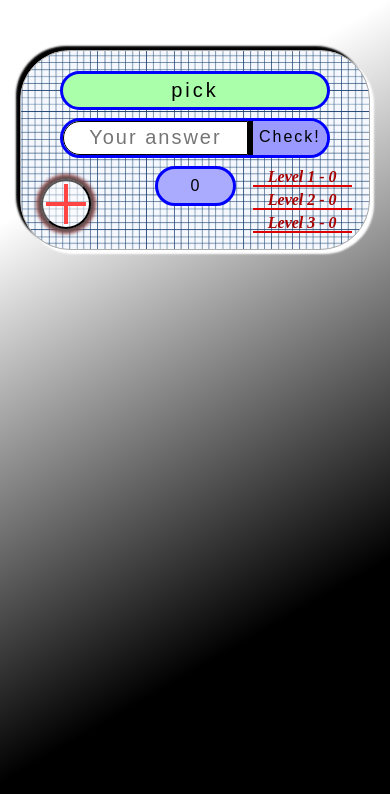
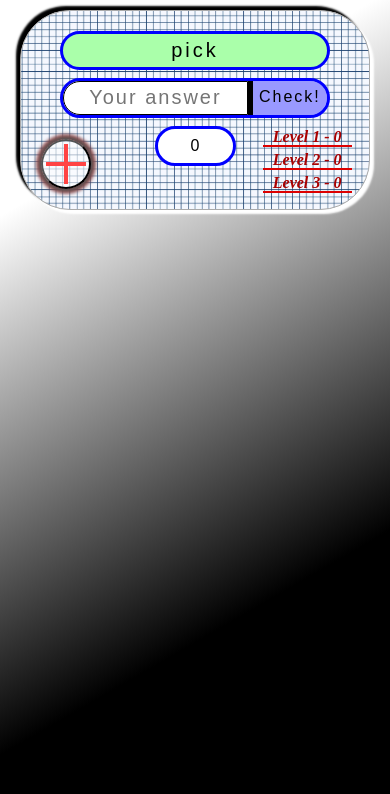
Before and after one commit to affliction001/EnRuWordsLearning, a plain HTML site: page index.html in a window 390 px wide. Drawn offline with Linux system fonts and the light colour scheme.

Commit message:
Изменил фон счетчика, исправил отображение количества выученных слов.

```diff
--- a/style.css
+++ b/style.css
@@ -95,7 +95,7 @@ body {
 .count {
   margin: 3% auto 0;
   width: 30%;
-  background-color: #aaf;
+  background-color: #fff;
 }
 
 #true {
@@ -292,6 +292,7 @@ body {
   #root {
     width: 400px;
     height: 250px;
+    margin-top: 20px;
   }
 
   .startWord, .input-field, .check-button, .count {
@@ -335,6 +336,7 @@ body {
   #root {
     width: 350px;
     height: 200px;
+    margin-top: 10px;
   }
 
   .startWord, .input-field, .check-button {
@@ -367,6 +369,7 @@ body {
     border-bottom: 2px solid #d00;
     color: #a00;
     font-size: 16px;
+    padding: 0 10px;
   }
 
   .lvl-1, .lvl-2 {
@@ -387,7 +390,7 @@ body {
   #root {
     width: 300px;
     height: 200px;
-    margin-top: 20px;
+    margin-top: 10px;
     padding: 5%;
   }
 
@@ -421,6 +424,7 @@ body {
     border-bottom: 2px solid #d00;
     color: #a00;
     font-size: 14px;
+    padding: 0 5px;
   }
 
   .lvl-1, .lvl-2 {
```
